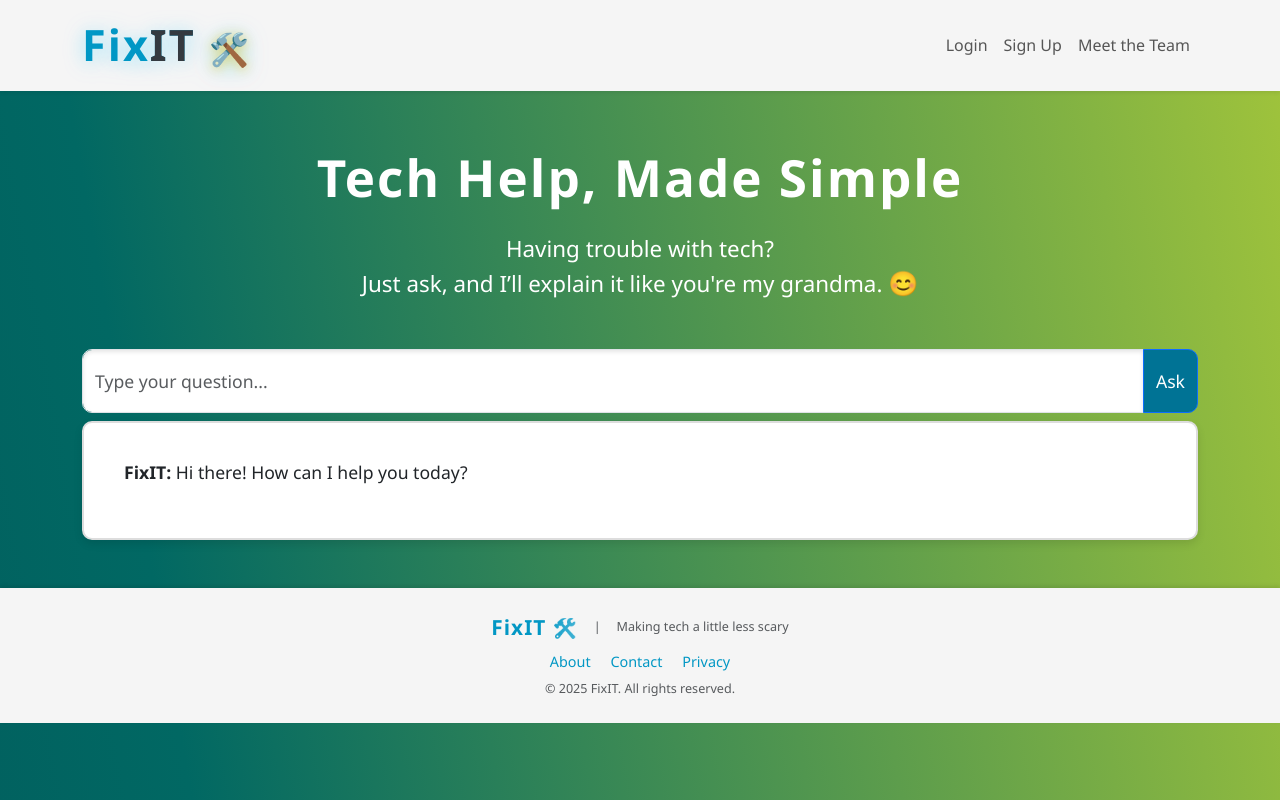
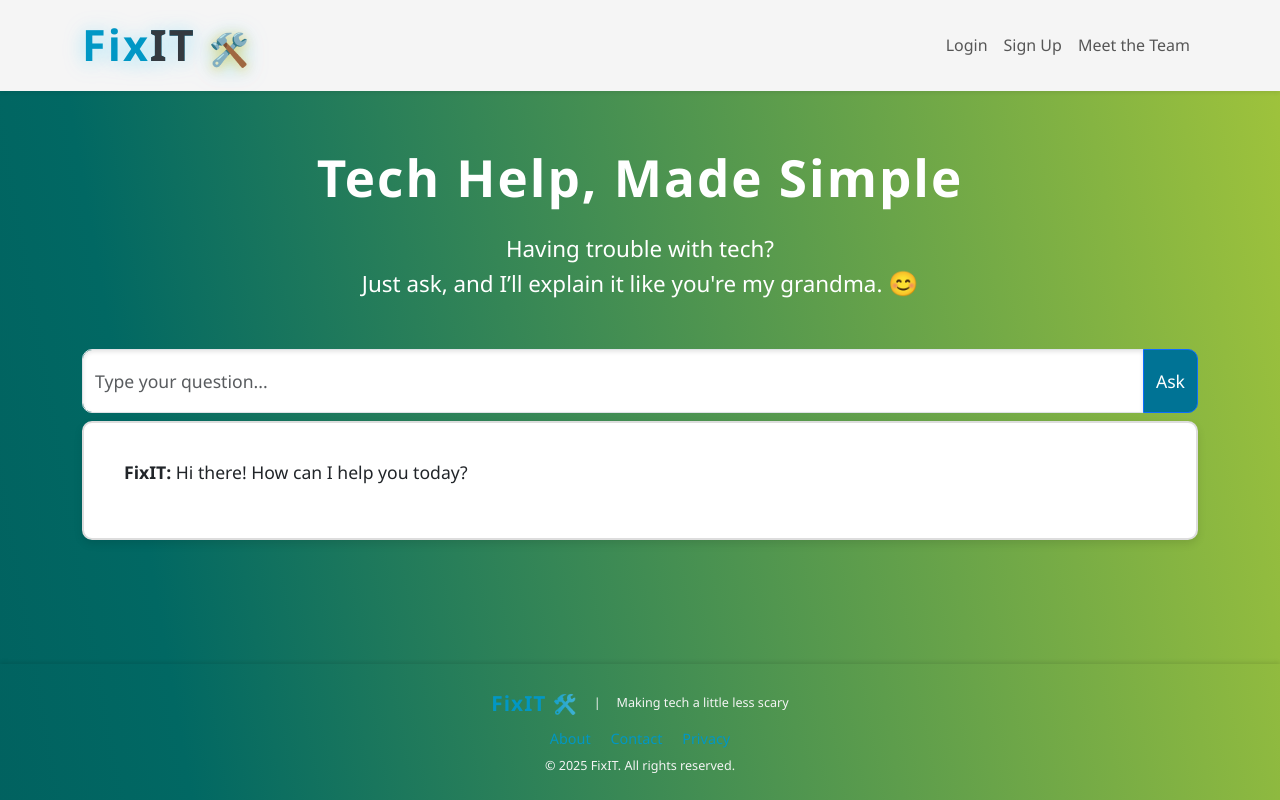
Before and after one commit to HughKeenan/FixIT, a Django app: page / in a window 1280 px wide. Run offline with Django 4.2, Linux system fonts and the light colour scheme; some libraries are stand-ins or nearby versions.

Commit message:
Update login and signup page

```diff
--- a/static/css/base.css
+++ b/static/css/base.css
@@ -8,8 +8,33 @@ body {
     font-family: 'Segoe UI', 'Roboto', Arial, sans-serif;
 }
 
+html, body {
+    height: 100%;
+    margin: 0;
+}
+
+.page-wrapper {
+    display: flex;
+    flex-direction: column;
+    min-height: 100vh;
+}
+
+.main-content {
+    flex: 1;
+}
+
+/* Optional: style your footer */
+.footer {
+    padding: 1rem;
+    text-align: center;
+}
+
 h1{
     color: #eeeeee;
+}
+
+.footer-text{
+    color: #f5f5f5 !important;
 }
 
 /* === NAVIGATION === */
@@ -464,7 +489,6 @@ nav {
 
 /* === FOOTER === */
 footer {
-    background: #f5f5f5;
     box-shadow: 0 -2px 4px rgba(0, 0, 0, 0.1);
     font-size: 0.9rem;
 }
--- a/templates/base.html
+++ b/templates/base.html
@@ -11,6 +11,7 @@
         <link href="{% static 'css/base.css' %}" rel="stylesheet">
     </head>
     <body>
+        <div class="page-wrapper">
             <nav class="navbar navbar-expand-lg navbar-light shadow-sm">
                 <div class="container">
                     <a class="navbar-brand auth-logo" href="/">Fix<span>IT</span> <span class="emoji" style="font-size:2rem;color:#ffc107;">🛠️</span></a>
@@ -42,29 +43,29 @@
                 </div>
             </nav>
 
-        <main class="container mt-5">
+            <main class="main-content container mt-5">
                 {% block content %}
                 {% endblock %}
             </main>
 
-        <footer class="footer-fancy py-4 text-center mt-5">
+            <footer class="footer footer-fancy py-4 text-center mt-5">
                 <div class="container">
                     <div class="d-flex flex-column flex-md-row align-items-center justify-content-center gap-3 mb-2">
                         <span class="footer-logo fw-bold" style="font-size:1.3rem; color:#007bff;">
                             Fix<span style="color:#343a40;">IT</span> <span style="font-size:1.2rem;color:#ffc107;">🛠️</span>
                         </span>
-                    <span class="text-muted small">|</span>
-                    <span class="text-muted small">Making tech a little less scary</span>
+                        <span class="footer-text text-muted small">|</span>
+                        <span class="footer-text text-muted small">Making tech a little less scary</span>
                     </div>
                     <div class="footer-links mb-2">
                         <a href="{% url 'about' %}" class="footer-link mx-2">About</a>
                         <a href="#" class="footer-link mx-2">Contact</a>
                         <a href="#" class="footer-link mx-2">Privacy</a>
                     </div>
-                <p class="mb-0 text-muted small">&copy; {% now "Y" %} FixIT. All rights reserved.</p>
+                    <p class="mb-0 footer-text text-muted small">&copy; {% now "Y" %} FixIT. All rights reserved.</p>
                 </div>
             </footer>
-
+        </div>
         <script src="https://cdn.jsdelivr.net/npm/bootstrap@5.3.0/dist/js/bootstrap.bundle.min.js"></script>
     </body>
 </html>
```
Also changed, not shown: requirements.txt (+8 -0 lines). Lines whose indentation alone changed are shown as unchanged.
